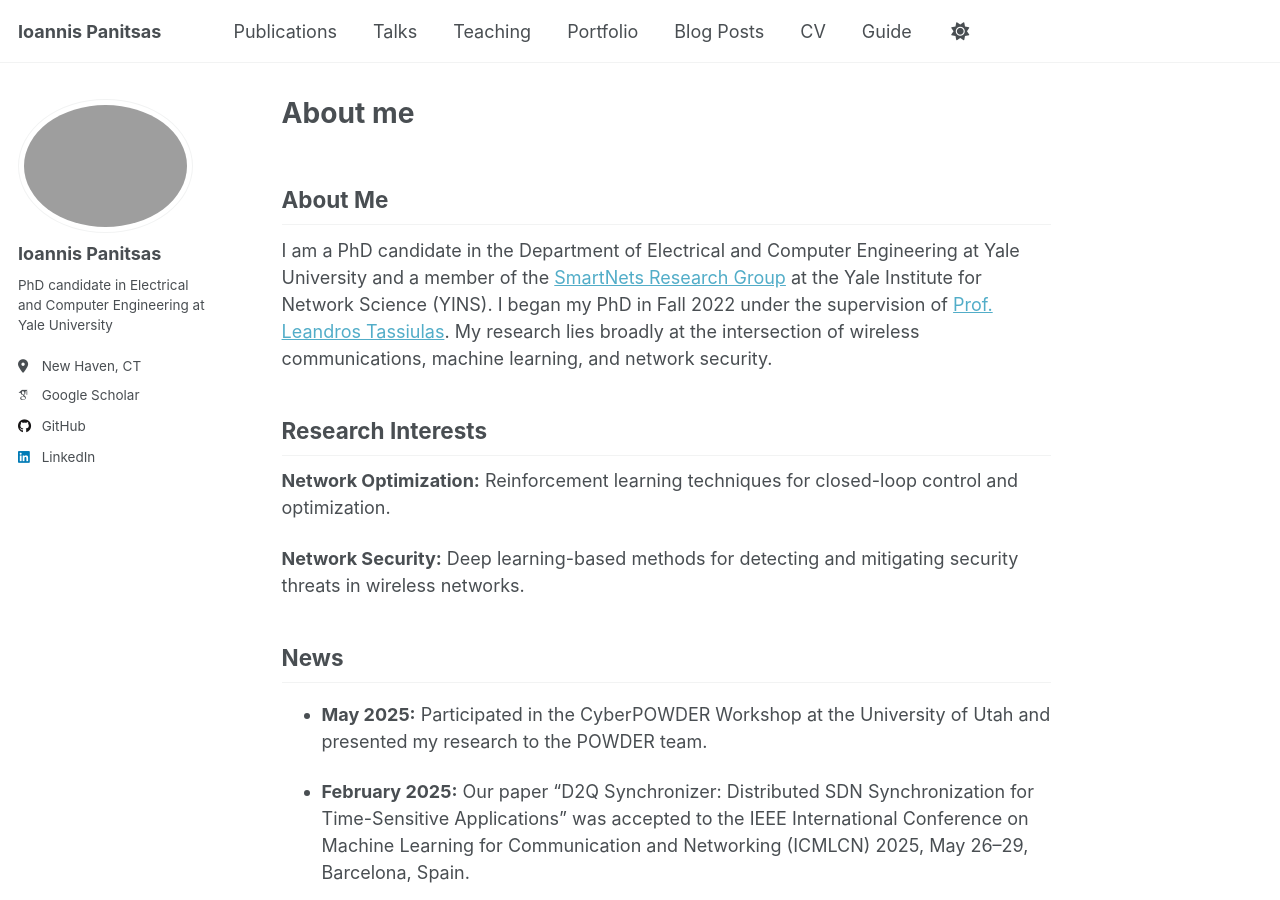
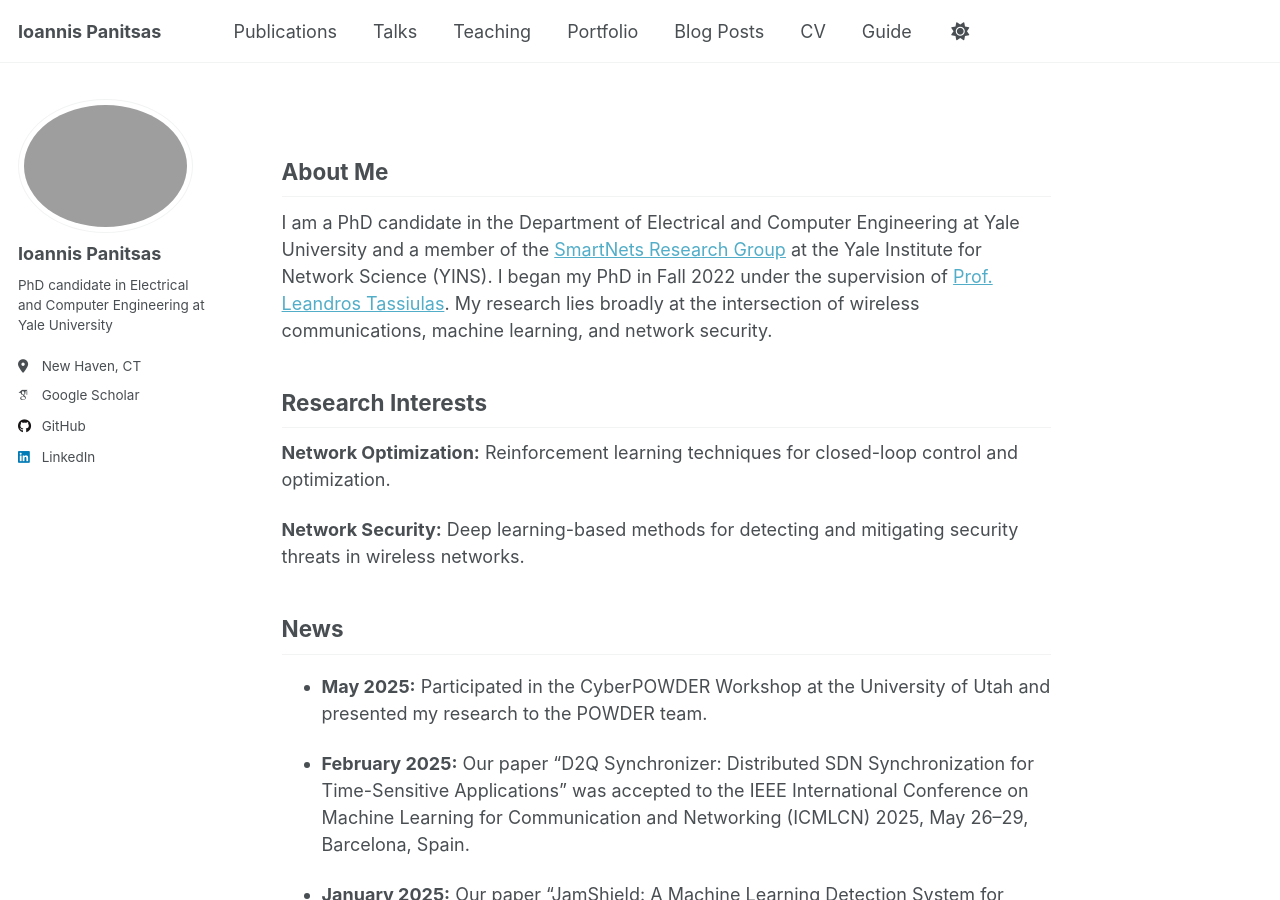
Before and after one commit to panitsasi/panitsasi.github.io, a Jekyll site: the page built from _pages/about.md, in a window 1280 px wide and 900 px high. Built offline with Jekyll 4.4.1, drawn with Linux system fonts in a browser that asks for light colours; some web fonts are replaced; a file with an impossible date is left out.

Commit message:
Updated the index page

```diff
--- a/_pages/about.md
+++ b/_pages/about.md
@@ -1,11 +1,7 @@
 ---
 permalink: /
-title: "About me"
-excerpt: "About me"
+title: ""
 author_profile: true
-redirect_from:
-  - /about/
-  - /about.html
 ---
 
 ## About Me
```
